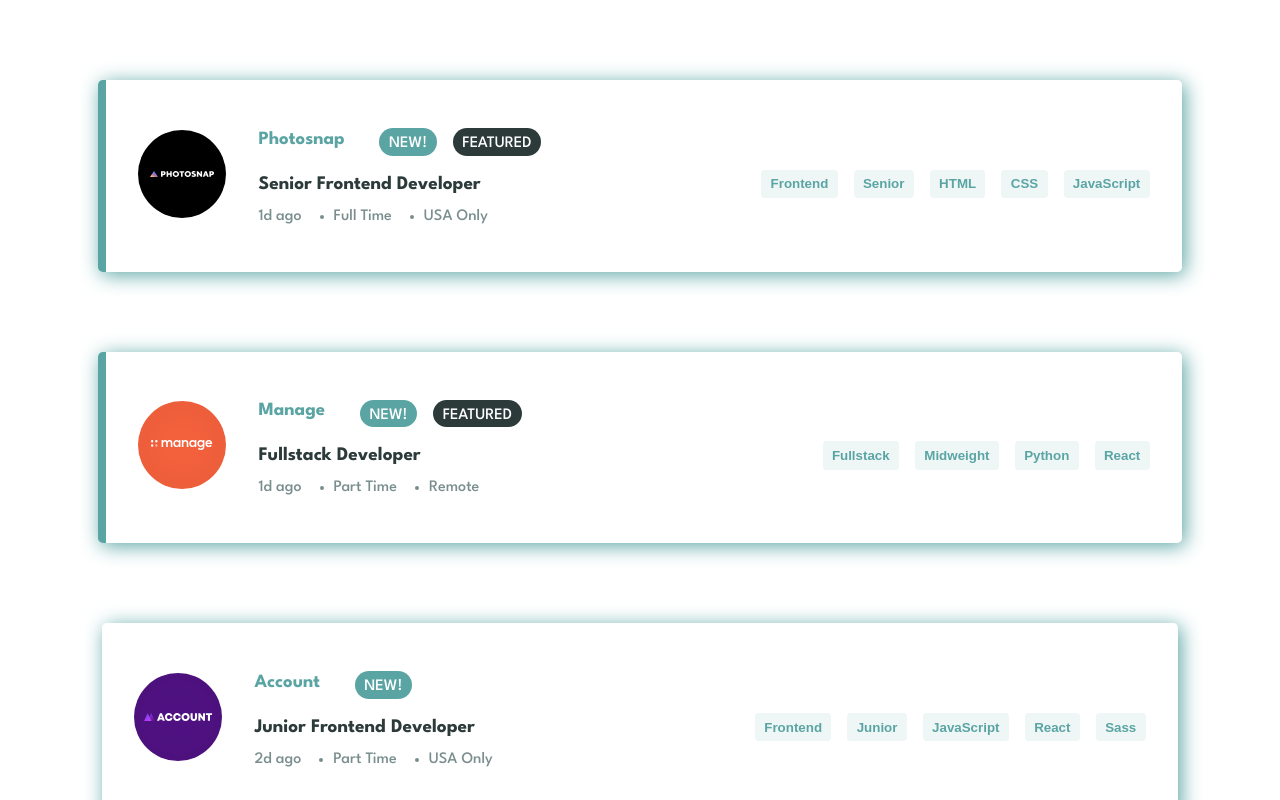
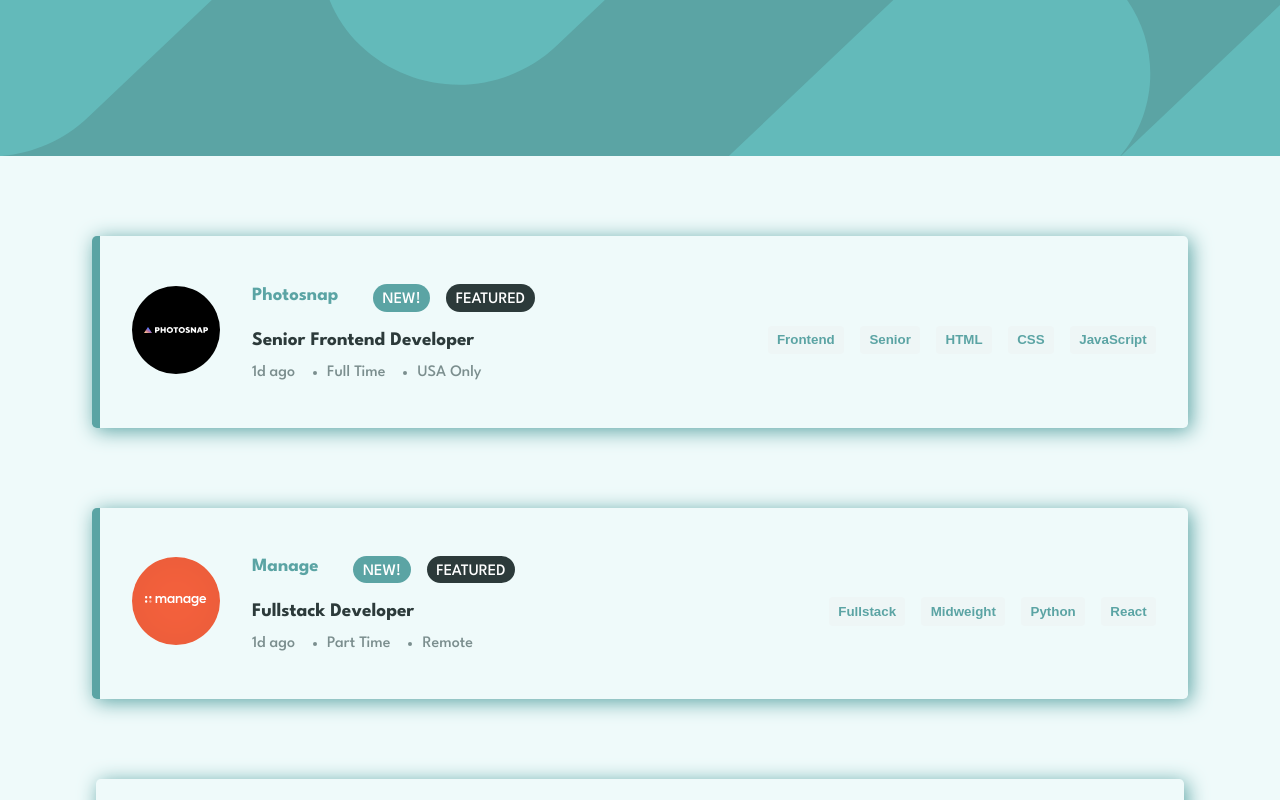
Before and after one commit to j-carlander/Job-listings, a React (Vite) app: page / in a window 1280 px wide. Shown: the top 800 px of the page. Built offline with nearby package versions, Linux system fonts and the light colour scheme.

Commit message:
page header and background

```diff
--- a/src/App.css
+++ b/src/App.css
@@ -1,7 +1,13 @@
 #root {
-  max-width: 1440px;
-  margin: 5em auto;
+  max-width: 375px;
+  margin: 0 auto;
   display: grid;
   align-items: baseline;
   gap: 5em;
 }
+
+@media screen and (min-width: 1024px){
+  #root{
+    max-width: 1440px;
+  }
+}
--- a/src/App.jsx
+++ b/src/App.jsx
@@ -4,7 +4,7 @@ import data from "../data.json";
 import { Card } from "./Components/Card/Card";
 import { ActiveFilters } from "./Components/ActiveFilters/ActiveFilters";
 import { useEffect, useState } from "react";
-
+import { Header } from "./Components/Header/Header";
 
 function App() {
   const [roleFilter, setRoleFilter] = useState([])
@@ -20,12 +20,13 @@ if(levelFilter.length > 0) setFilteredJobs(prev => prev.filter(job => levelFilte
 if(languageFilter.length > 0) setFilteredJobs(prev => prev.filter(job => job.languages.some(language => languageFilter.includes(language))))
 if(toolFilter.length > 0) setFilteredJobs(prev => prev.filter(job => job.tools.some(tool =>toolFilter.includes(tool))))
 
-// if(roleFilter.length == 0 && levelFilter.length == 0 && languageFilter.length == 0 && toolFilter.length == 0) setFilteredJobs(data)
 }, [roleFilter,levelFilter,languageFilter,toolFilter])
 
   return (
     <>
-      <ActiveFilters roles={roleFilter} levels={levelFilter} languages={languageFilter} tools={toolFilter} handleFilter={{setLanguageFilter, setLevelFilter, setRoleFilter, setToolFilter}} />
+      <Header >
+        <ActiveFilters roles={roleFilter} levels={levelFilter} languages={languageFilter} tools={toolFilter} handleFilter={{setLanguageFilter, setLevelFilter, setRoleFilter, setToolFilter}} />
+      </Header>
       {filteredJobs.map((job) => (
         <Card key={job.id} {...job} handleFilter={{setLanguageFilter, setLevelFilter, setRoleFilter, setToolFilter}} />
       ))}
--- a/src/Components/ActiveFilters/ActiveFilters.css
+++ b/src/Components/ActiveFilters/ActiveFilters.css
@@ -6,6 +6,11 @@
     padding: 2em;
     display: flex;
     justify-content: space-between;
+    position: absolute;
+    bottom: -50%;
+    left: 50%;
+    transform: translate(-50% , -50%);
+background-color: white;
 }
 
 .active-filters-section{
--- /dev/null
+++ b/src/Components/Header/Header.css
@@ -0,0 +1,16 @@
+.bg-header{
+    background-color:hsl(180, 29%, 50%) ;
+    background-image: url(../../../images/bg-header-mobile.svg);
+    height: 156px;
+    position: relative;
+}
+
+.bg-header:has(:first-child){
+    margin-bottom: 2em;
+}
+
+@media screen and (min-width: 1024px) {
+    .bg-header{
+        background-image: url(../../../images/bg-header-desktop.svg);
+    }
+}
--- /dev/null
+++ b/src/Components/Header/Header.jsx
@@ -0,0 +1,7 @@
+import './Header.css'
+
+export function Header({children}){
+    return  (   <header className="bg-header">
+{children}
+  </header>)
+}
--- a/src/index.css
+++ b/src/index.css
@@ -1,6 +1,8 @@
 :root {
   font-family: 'League Spartan', sans-serif;
-  /* line-height: 1.5; */
   font-weight: 500;
-
 }
+body{
+  margin: 0;
+  background-color: hsl(180, 52%, 96%) ;
+}
```
